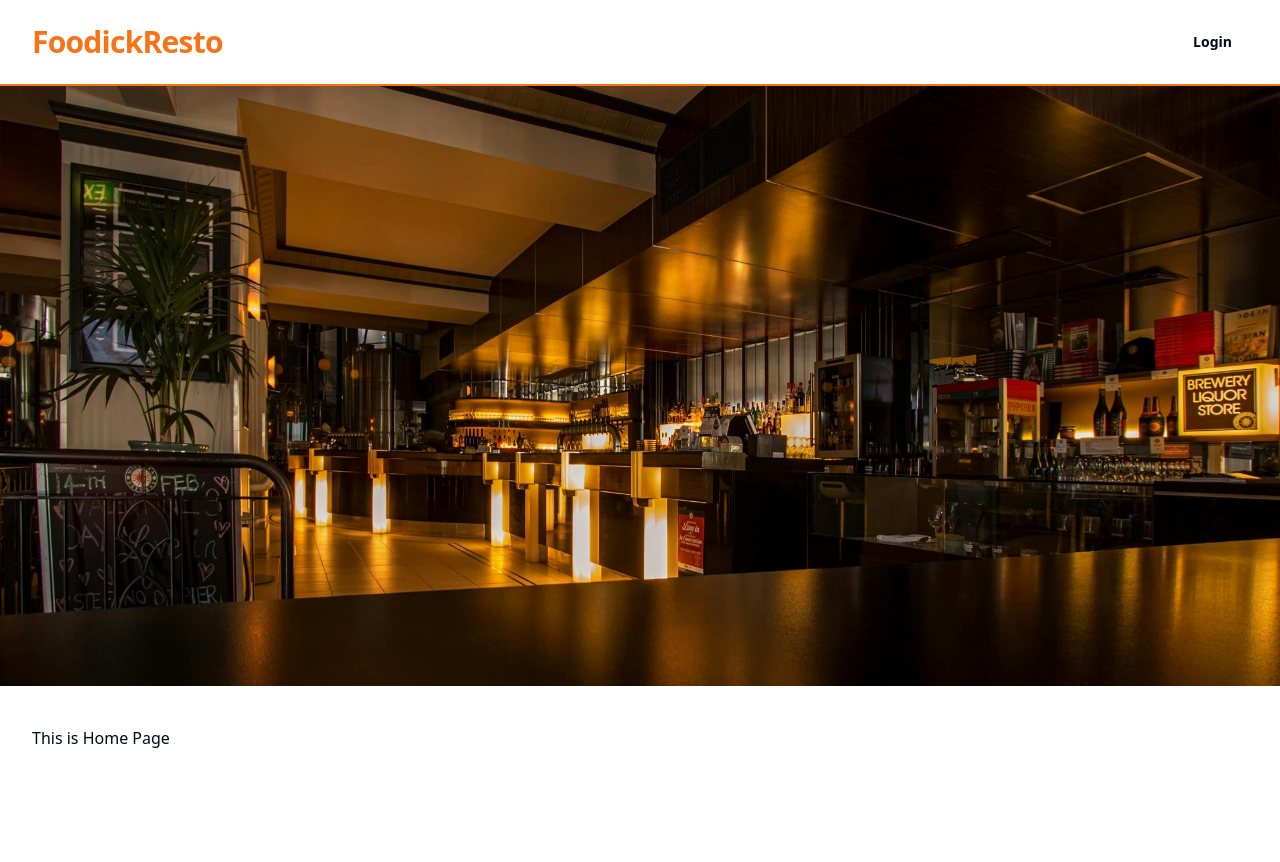
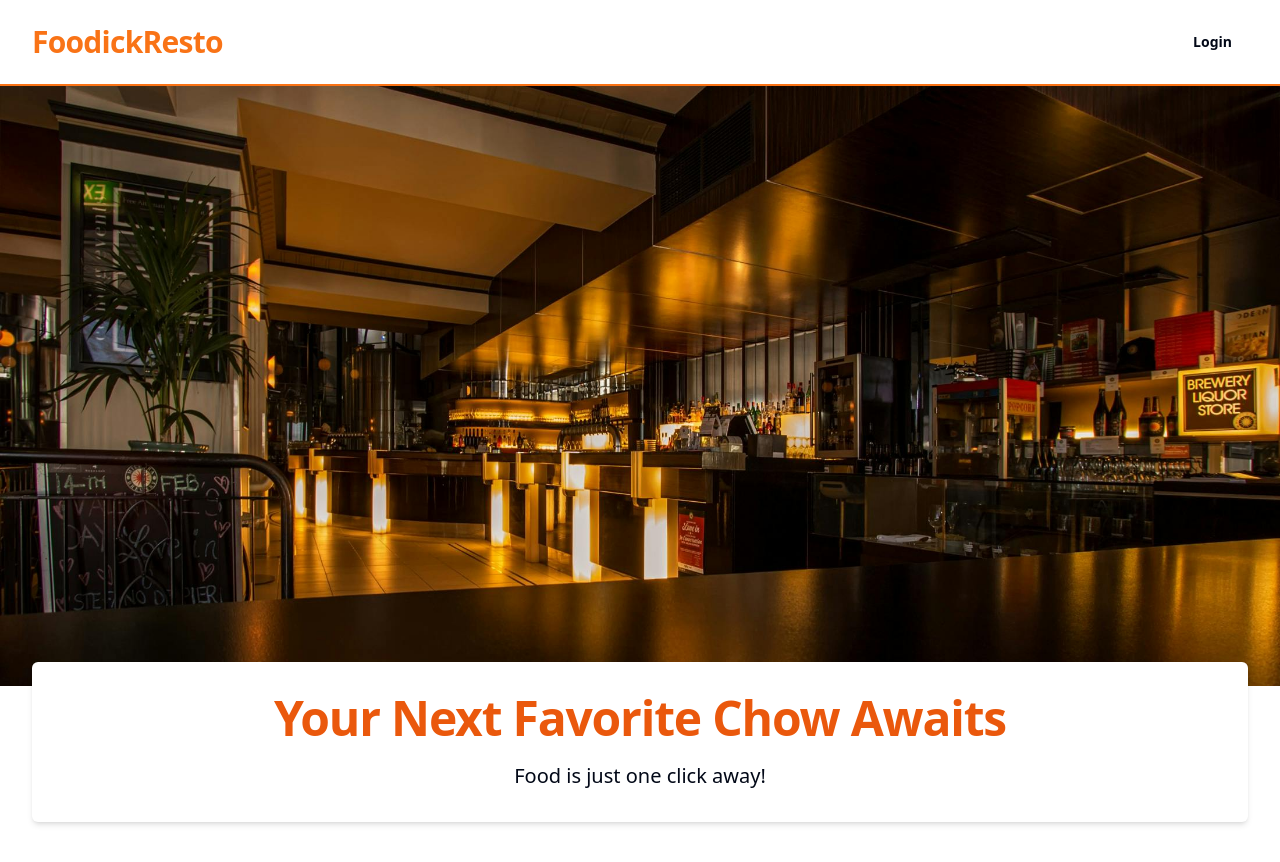
Before and after one commit to Drakkarrr/foodick-delivery-app, a React (Vite) app in the folder client/: page / in a window 1280 px wide. Before the commit the page ends 800 px from the top, so only its background shows below. Built offline with nearby package versions, Linux system fonts and the light colour scheme.

Commit message:
hero homepage initial ssection constructed

```diff
--- a/client/src/AppRoutes.tsx
+++ b/client/src/AppRoutes.tsx
@@ -1,10 +1,18 @@
 import { Route, Routes } from 'react-router-dom';
 import Layout from './layouts/Layout';
+import HomePage from './pages/HomePage';
 
 const AppRoutes = () => {
   return (
     <Routes>
-      <Route path='/' element={<Layout>This is Home Page</Layout>} />
+      <Route
+        path='/'
+        element={
+          <Layout>
+            <HomePage />
+          </Layout>
+        }
+      />
       <Route path='/user-profile' element={<h1>UserProfilePage</h1>} />
       <Route path='*' element={<h1>Not Found</h1>} />
     </Routes>
--- a/client/src/pages/HomePage.tsx
+++ b/client/src/pages/HomePage.tsx
@@ -1,7 +1,12 @@
 const HomePage = () => {
   return (
     <div className='flex flex-col gap-12'>
-      <div></div>
+      <div className='flex flex-col gap-5 py-8 -mt-16 text-center bg-white rounded-md shadow-md'>
+        <h1 className='text-5xl font-bold tracking-tight text-orange-600'>
+          Your Next Favorite Chow Awaits
+        </h1>
+        <span className='text-xl'>Food is just one click away!</span>
+      </div>
     </div>
   );
 };
```
Also changed, not shown: 1 other file (tests, documents, lock files or other folders).
